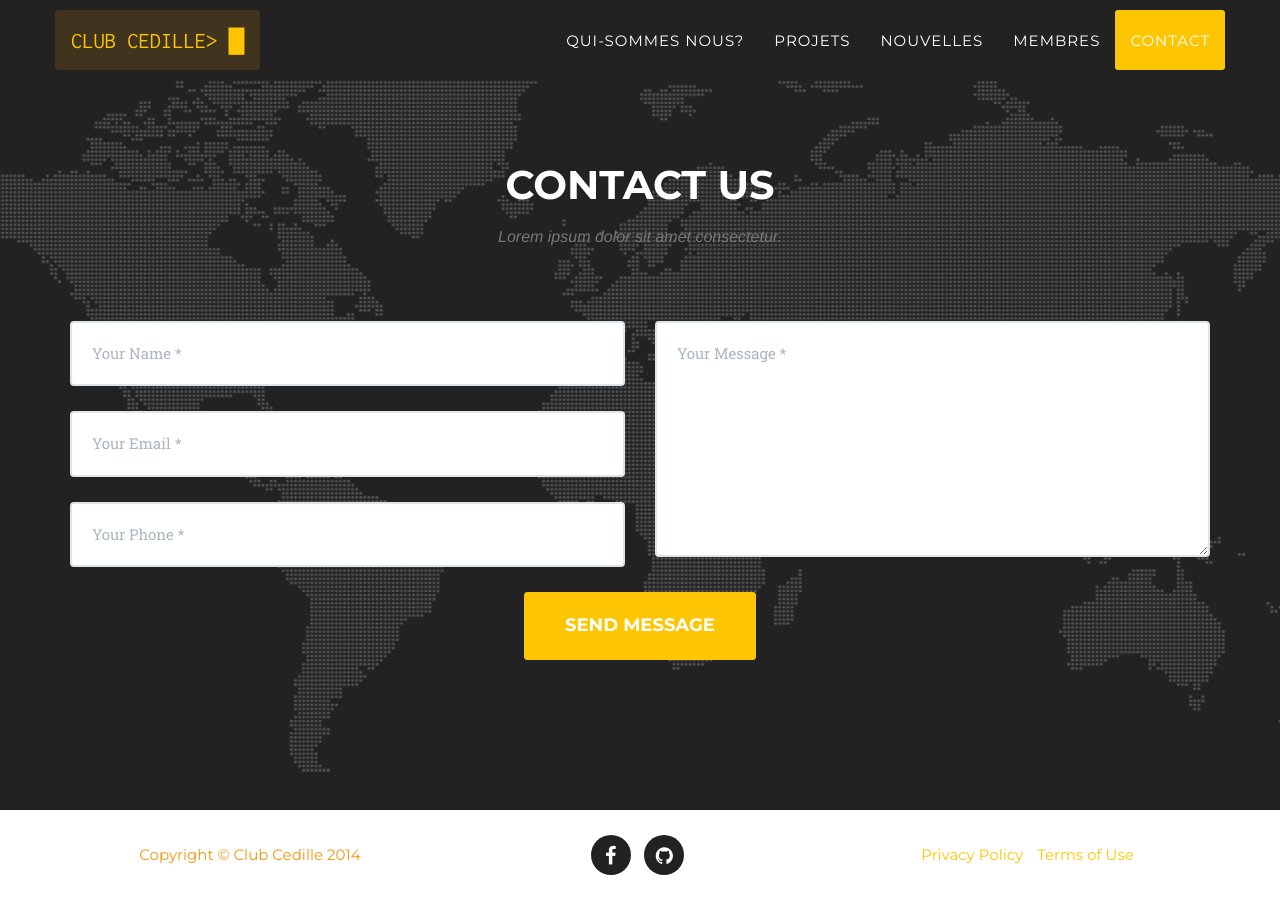
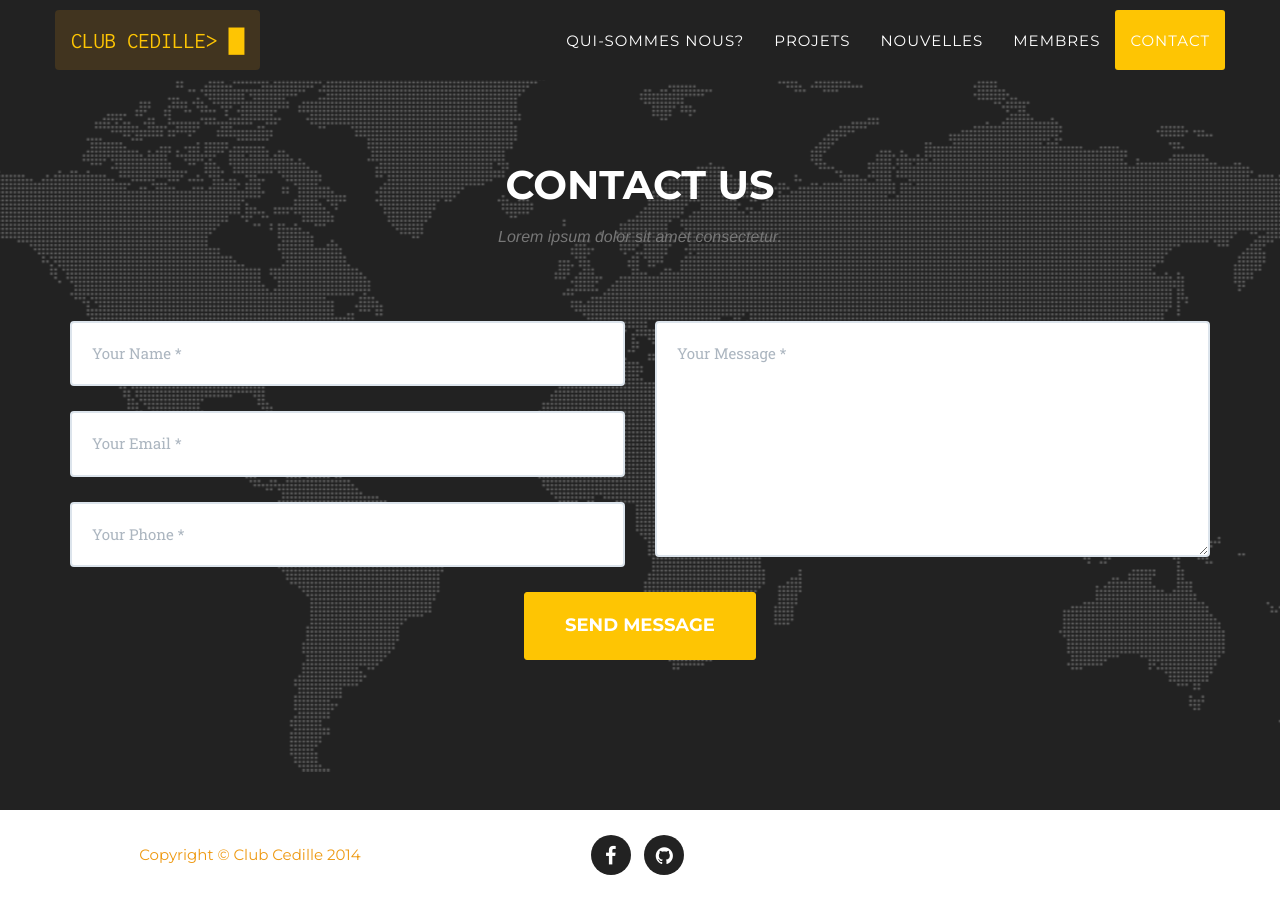
Before and after one commit to ClubCedille/clubcedille.github.io, a Jekyll site: the page built from index.html, in a window 1280 px wide and 900 px high, scrolled down 5022 px. Built offline with Jekyll 4.4.1, drawn with Linux system fonts in a browser that asks for light colours; some web fonts are replaced.

Commit message:
Hide quicklinks
It contains stuff that we have not yet written

```diff
--- a/_includes/footer.html
+++ b/_includes/footer.html
@@ -13,7 +13,7 @@
                     </ul>
                 </div>
                 <div class="col-md-4">
-                    <ul class="list-inline quicklinks">
+                    <ul class="list-inline quicklinks hidden">
                         <li><a href="#">Privacy Policy</a>
                         </li>
                         <li><a href="#">Terms of Use</a>
```
